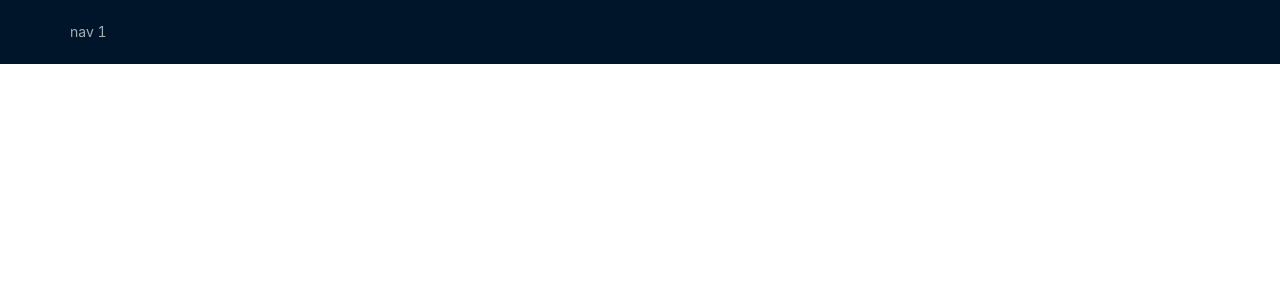
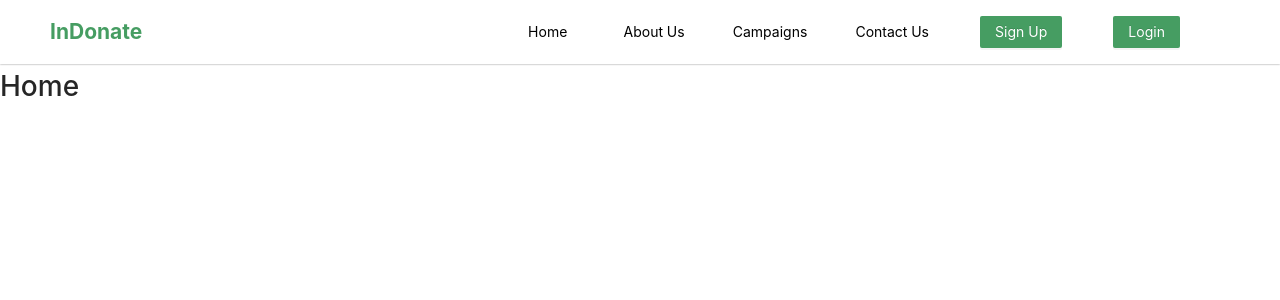
Before and after one commit to GSG-G11/Indonate, a React (Create React App) app in the folder client/: page / in a window 1280 px wide. Shown: the top 300 px of the page. Built offline with nearby package versions, Linux system fonts and the light colour scheme; no server answers.

Commit message:
Nav bar component

```diff
--- a/client/package.json
+++ b/client/package.json
@@ -13,6 +13,7 @@
     "react": "^18.0.0",
     "react-dom": "^18.0.0",
     "react-redux": "^7.2.8",
+    "react-router-dom": "^6.3.0",
     "react-scripts": "5.0.1"
   },
   "scripts": {
--- a/client/src/App.js
+++ b/client/src/App.js
@@ -1,4 +1,5 @@
 import React, { useEffect } from 'react';
+import { BrowserRouter as Router, Routes, Route } from 'react-router-dom';
 import store from './app/store';
 import { getUserData } from './features/User';
 import Nav from './Components';
@@ -7,7 +8,51 @@ function App() {
   useEffect(() => {
     store.dispatch(getUserData());
   }, []);
-  return <div className="App"><Nav /></div>;
+  return (
+    <div className="App">
+      <Router>
+        <Nav />
+        <Routes>
+          <Route
+            path="/"
+            element={
+              <h1>Home</h1>
+            }
+          />
+          <Route
+            path="/about-us"
+            element={
+              <h1>about-us</h1>
+            }
+          />
+          <Route
+            path="/campaigns"
+            element={
+              <h1>campaigns</h1>
+            }
+          />
+          <Route
+            path="/contact-us"
+            element={
+              <h1>contact-us</h1>
+            }
+          />
+          <Route
+            path="/signUp"
+            element={
+              <h1>signUp</h1>
+            }
+          />
+          <Route
+            path="/login"
+            element={
+              <h1>login</h1>
+            }
+          />
+        </Routes>
+      </Router>
+    </div>
+  );
 }
 
 export default App;
--- /dev/null
+++ b/client/src/Components/Nav.css
@@ -0,0 +1,51 @@
+.ant-layout-header{
+background: white;
+}
+.ant-menu.ant-menu-dark{
+background: white;
+}
+.ant-menu.ant-menu-dark .ant-menu-item-selected {
+  background-color: #469D62;
+}
+.ant-menu-dark.ant-menu-horizontal > .ant-menu-item:hover {
+  background-color: #469D62;
+  color: black;
+}
+.ant-menu-dark.ant-menu-horizontal > .ant-menu-item:active {
+  background-color: #469D62;
+  color: black;
+}
+.ant-menu-dark .ant-menu-item, .ant-menu-dark {
+  color: black;
+}
+.ant-layout {
+  box-shadow: 0px 0px 2px 0 #888888;
+}
+.ant-menu-overflow  {
+  width: 700px;
+  margin-right: 30px;
+}
+.btn {
+  margin-top: 16px;
+  margin-left: 3px;
+  background:#469D62;
+  border: none;
+}
+.ant-btn-primary:hover, .ant-btn-primary:focus {
+  background:#469D62;
+}
+
+.ant-menu-overflow {
+  justify-content: space-between;
+}
+.logo {
+  color: #469D62;
+  font-weight: bold;
+}
+.ant-layout-header {
+  display: flex;
+  justify-content: space-between;
+}
+.links {
+  display: 'flex';
+}
--- a/client/src/Components/Nav.jsx
+++ b/client/src/Components/Nav.jsx
@@ -1,67 +1,46 @@
-import { Layout, Menu } from 'antd';
 import React from 'react';
+import { NavLink } from 'react-router-dom';
+import { useSelector } from 'react-redux';
 import 'antd/dist/antd.css';
+import './Nav.css';
+
+import { Layout, Menu, Button } from 'antd';
 
 const { Header } = Layout;
+const items = [
+  { label: <NavLink to="/" style={{ color: 'black' }}> Home </NavLink> },
+  { label: <NavLink to="/about-us" style={{ color: 'black' }}> About Us </NavLink> },
+  { label: <NavLink to="/campaigns" style={{ color: 'black' }}> Campaigns</NavLink> },
+  { label: <NavLink to="/contact-us" style={{ color: 'black' }}> Contact Us</NavLink> },
+  { label: (<NavLink to="/signUp"><Button className="btn" type="primary">Sign Up</Button></NavLink>) },
+  { label: (<NavLink to="/login"><Button className="btn" type="primary">Login</Button></NavLink>) },
+];
+const items2 = [
+  { label: <NavLink to="/" style={{ color: 'black' }}> Home </NavLink> },
+  { label: <NavLink to="/about-us" style={{ color: 'black' }}> About Us </NavLink> },
+  { label: <NavLink to="/campaigns" style={{ color: 'black' }}> Campaigns</NavLink> },
+  { label: <NavLink to="/contact-us" style={{ color: 'black' }}> Contact Us</NavLink> },
+  { label: (<NavLink to="/logout"><Button className="btn" type="primary">Logout</Button></NavLink>) },
+  { label: (<NavLink to="/campaign"><Button className="btn" type="primary">Donate Now</Button></NavLink>) },
+];
 function Nav() {
+  const user = useSelector((state) => state.user);
   return (
-    <Layout>
-      <Header
-        style={{
-          position: 'fixed',
-          zIndex: 1,
-          width: '100%',
-        }}
-      >
-        <div className="logo" />
-        <Menu
-          theme="dark"
-          mode="horizontal"
-          defaultSelectedKeys={['2']}
-          items={new Array(1).fill(null).map((_, index) => ({
-            key: String(index + 1),
-            label: `nav ${index + 1}`,
-          }))}
-        />
+    <Layout className="layout">
+      <Header>
+        <h2 className="logo">InDonate</h2>
+        <div style={{ display: 'flex' }}>
+
+          <Menu
+            theme="dark"
+            mode="horizontal"
+            defaultSelectedKeys={1}
+            items={user.isUserAuthorized ? items2 : items}
+          />
+        </div>
       </Header>
     </Layout>
   );
 }
 
-// /* eslint-disable react/react-in-jsx-scope */
-// import { Layout, Menu } from 'antd';
-
-// const { Header } = Layout;
-
-// function Nav() {
-//   return (
-//     <Layout>
-//       <Header style={{ position: 'fixed', zIndex: 1, width: '100%' }}>
-//         <div className="logo" />
-//         <Menu
-//           theme="dark"
-//           mode="horizontal"
-//           defaultSelectedKeys={['2']}
-//           items={[{
-//             key: String(1),
-//             label: `nav ${1}`,
-//           },
-//           ]}
-//         />
-//       </Header>
-//       {/* <Content className="site-layout" style={{ padding: '0 50px', marginTop: 64 }}>
-//         <Breadcrumb style={{ margin: '16px 0' }}>
-//           <Breadcrumb.Item>Home</Breadcrumb.Item>
-//           <Breadcrumb.Item>List</Breadcrumb.Item>
-//           <Breadcrumb.Item>App</Breadcrumb.Item>
-//         </Breadcrumb>
-//         <div className="site-layout-background" style={{ padding: 24, minHeight: 380 }}>
-//           Content
-//         </div>
-//       </Content>
-//       <Footer style={{ textAlign: 'center' }}>Ant Design ©2018 Created by Ant UED</Footer> */}
-//     </Layout>
-//   );
-// }
-
 export default Nav;
```
Also changed, not shown: 1 other file (tests, documents, lock files or other folders).
